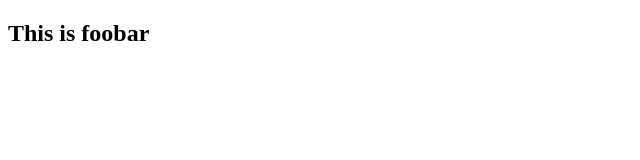
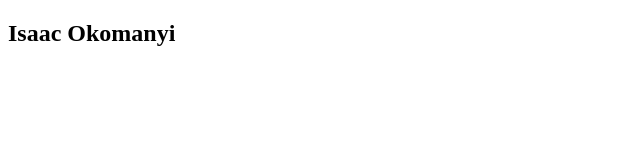
Before and after one commit to TSIsaac/foobar, a plain HTML site: page index.html in a window 1280 px wide. Shown: the full height of the page, 0-640 px from the left. Drawn offline with Linux system fonts and the light colour scheme.

Commit message:
update h2 with my name

```diff
--- a/index.html
+++ b/index.html
@@ -4,6 +4,6 @@
         <title>I'm committed</title>
     </head>
     <body>
-        <h2>This is foobar</h2>
+        <h2>Isaac Okomanyi</h2>
     </body>
 </html>
```
